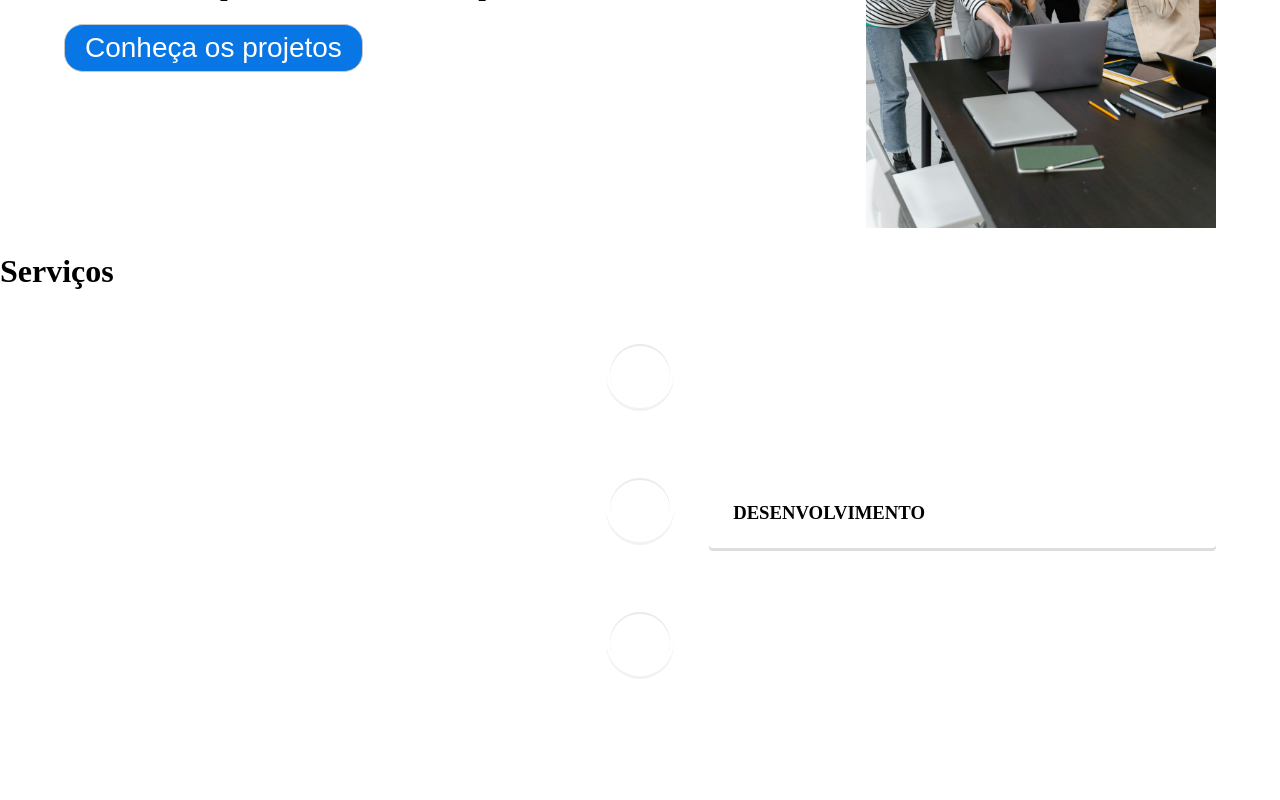
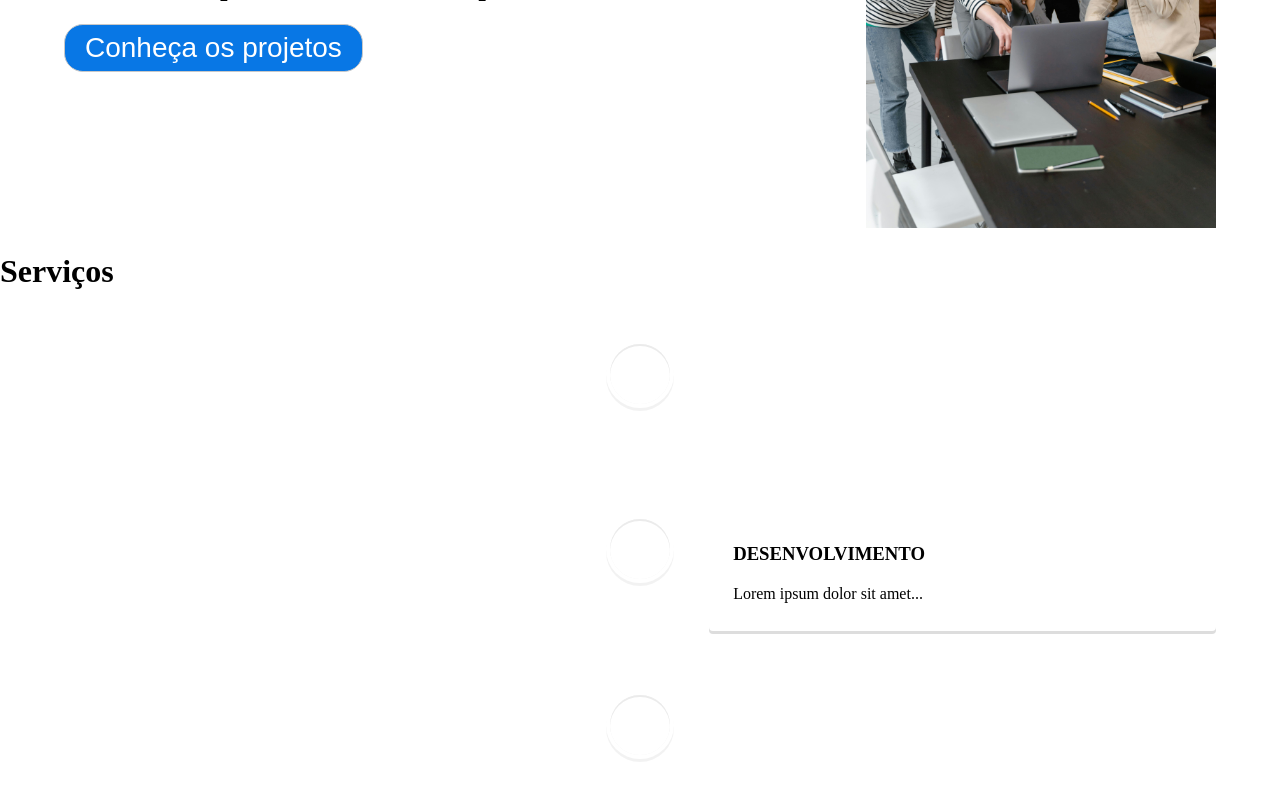
Before and after one commit to inovaSociety/inova---Projeto-3, a React (Vite) app in the folder inova/: page / in a window 1280 px wide. Shown: the part 552-1352 px from the top of the page. Before the commit the page ends 1266 px from the top, so only its background shows below. Built offline with nearby package versions, Linux system fonts and the light colour scheme.

Commit message:
Update ServicesLP

```diff
--- a/inova/src/components/servicesLp/ServicesLp.jsx
+++ b/inova/src/components/servicesLp/ServicesLp.jsx
@@ -34,6 +34,7 @@ const workIconStyles = {background: "06D6A)"};
 
               >
                 <h3 className='vertical-timeline-element-title'>{element.title}</h3>
+                <p id='description' >{element.description}</p>
 
               </VerticalTimelineElement>
             )
```
